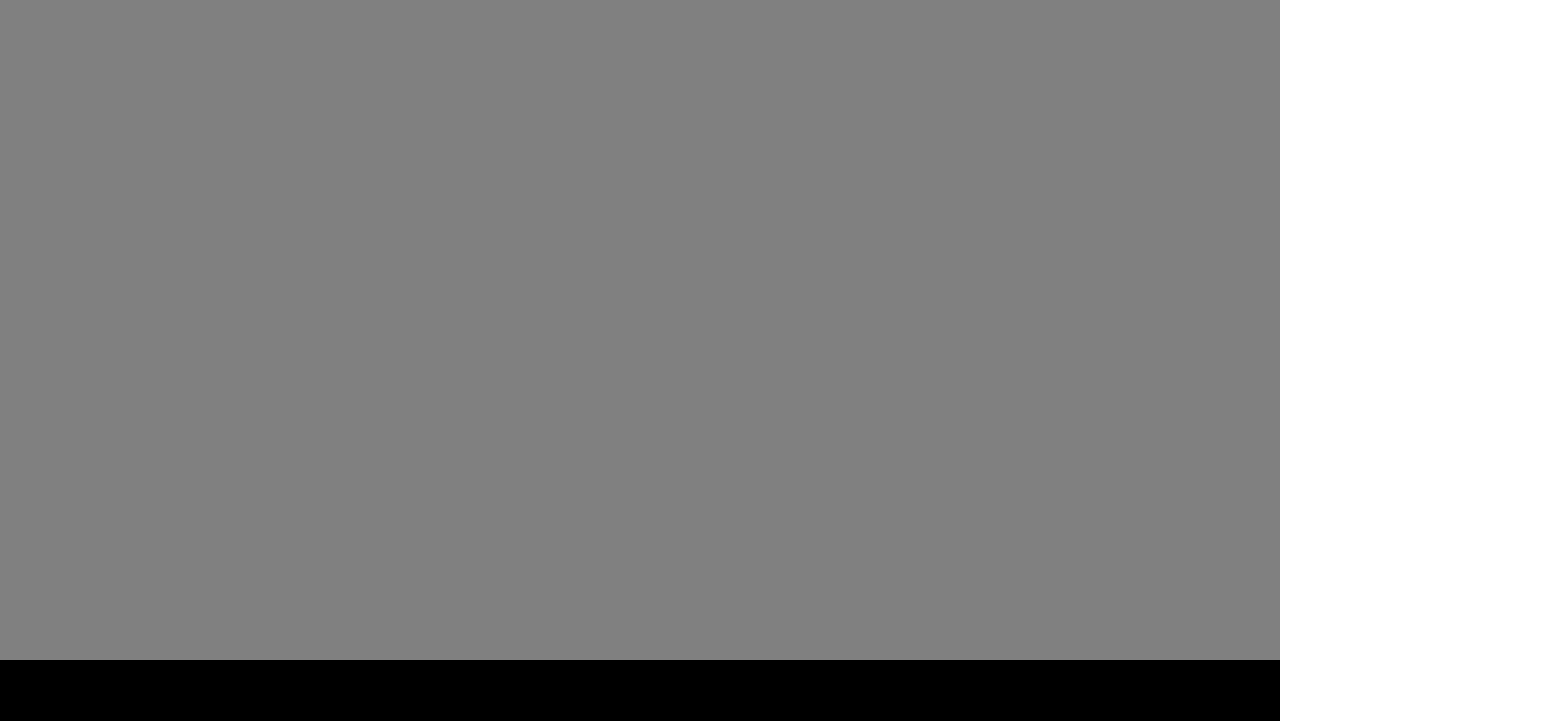
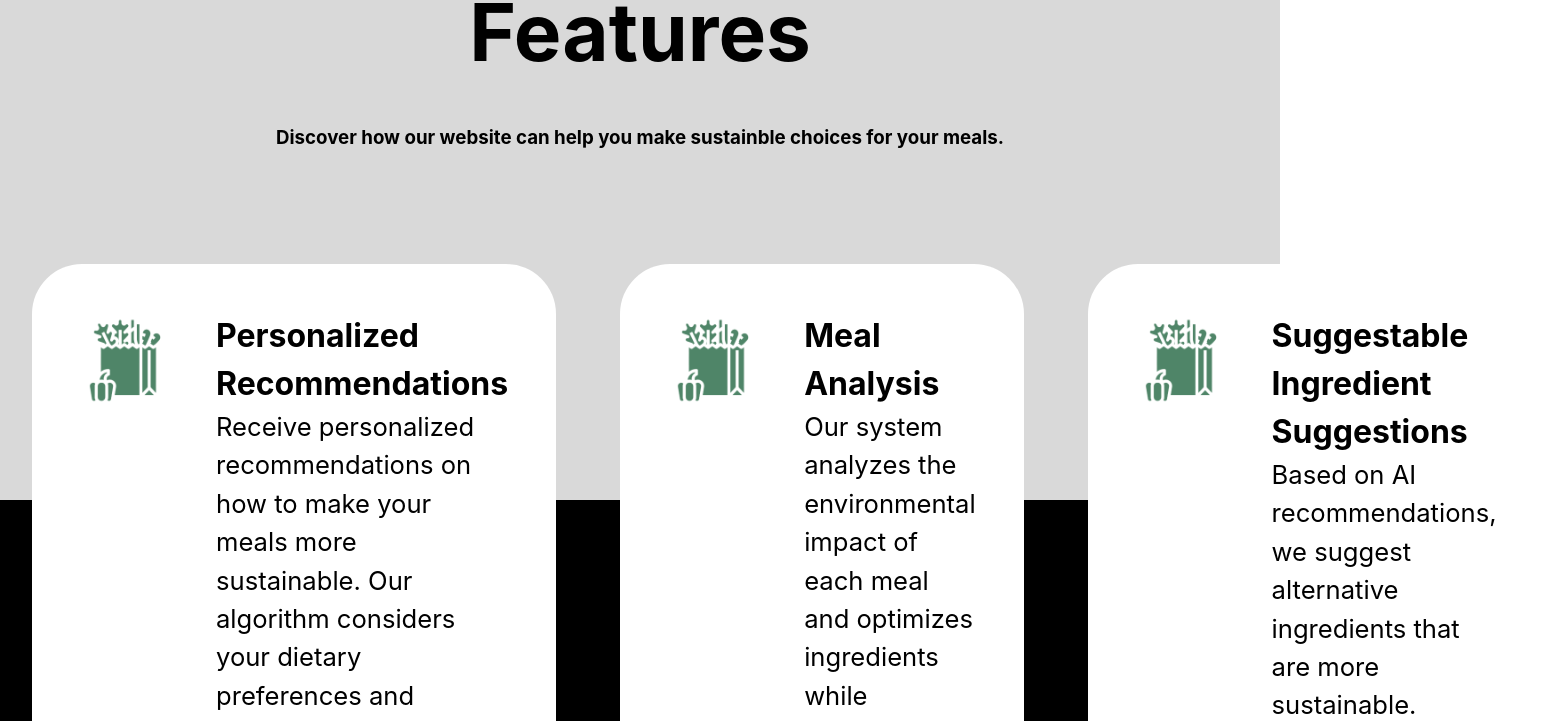
Before and after one commit to anthonyych4n/Sustainabite, a React (Vite) app: page / in a window 1280 px wide. Shown: the part 1740-2461 px from the top of the page, 1545 px wide, since content can reach past the window. Built offline with nearby package versions, Linux system fonts and the light colour scheme.

Commit message:
Co-authored-by: Liam <Lmah0@users.noreply.github.com>

```diff
--- a/src/index.css
+++ b/src/index.css
@@ -70,8 +70,8 @@ input:focus {
   flex-direction: column;
   align-items: center;
   justify-content: center;
-  height: 100vh;
-  background-color: grey;
+  height: 80vh;
+  background-color: #d9d9d9;
 }
 
 .mainpage3 {
@@ -147,6 +147,61 @@ input:focus {
   background-color: var(--midlight-main-color);
 }
 
+.featurescontainer {
+  display: flex;
+  flex-direction: column;
+  align-items: center;
+  position: relative; /* changed from absolute to relative */
+  border-radius: 50px;
+  height: 100%;
+  width: 100%;
+  padding-top: 10rem;
+}
+
+.features-img{
+  max-height: 6rem;
+  max-width: 6rem;
+  margin-right: 2.5rem;
+}
+.features{
+  font-size: 5rem;
+  padding: 2rem;
+}
+
+.feature-boxes{
+  padding-top: 10rem;
+}
+
+.feature-subtitle > p{
+  font-size: 1.6rem;
+}
+.box {
+  display: flex;
+  flex-direction: row;
+  flex-grow: 0;
+  flex-shrink: 1;
+  flex-basis: auto;
+  align-self: center; /* added to center the boxes */
+  order: 0;
+  background-color: #ffffff;
+  padding: 3rem;
+  width: 50%;
+  height: 100%;
+  margin: 2rem;
+  background-color: white;
+  border-radius: 50px;
+  /* add other styles as needed */
+}
+
+.box-content {
+  color: black;
+  font-size: 1.6rem;
+}
+
+.box-title {
+  font-size: 2rem;
+}
+
 /* Footer */
 .footer {
   background-color: #000000;
@@ -205,6 +260,7 @@ input:focus {
 .flex-row {
   display: flex;
   flex-direction: row;
+  width: 100%;
 }
 
 .flex-column {
--- a/src/pages/MainPage.jsx
+++ b/src/pages/MainPage.jsx
@@ -28,12 +28,34 @@ function MainPage({ setQuery, query }) {
 
         </div>
 
-        <div className="mainpage4"></div>
-          <div className= "detailscontainer">
-          <h2></h2>
-          <p>
-          </p>
-
+        <div className="mainpage4">
+          <div className= "featurescontainer">
+            <h2 className= "features">Features</h2>
+            <h3 className= "feature-subtitle">Discover how our website can help you make sustainble choices for your meals.</h3>
+            <div className="flex-row feature-boxes">
+              <div className = "box">
+                <img className="features-img" src = "src\assets\bag.png" />
+                <div>
+                  <h5 className="box-title">Personalized Recommendations</h5>
+                  <p className="box-content">Receive personalized recommendations on how to make your meals more sustainable. Our algorithm considers your dietary preferences and suggests ways to incorporate more sustainable ingredients.</p>
+                </div>
+              </div>
+              <div className = "box">
+              <img className="features-img" src = "src\assets\bag.png" />
+              <div>
+              <h5 className="box-title">Meal Analysis</h5>
+                <p className="box-content">Our system analyzes the environmental impact of each meal and optimizes ingredients while providing easy instructions.</p>
+              </div>
+              </div>
+              <div className = "box">
+                 <img className="features-img" src = "src\assets\bag.png" />
+                 <div>
+                  <h5 className="box-title">Suggestable Ingredient Suggestions</h5>
+                  <p className="box-content">Based on AI recommendations, we suggest alternative ingredients that are more sustainable. These suggestions can help lower the environmental impact of your meals</p>
+                 </div>
+              </div>
+            </div>
+          </div>
         </div>
 
       </section>
```
